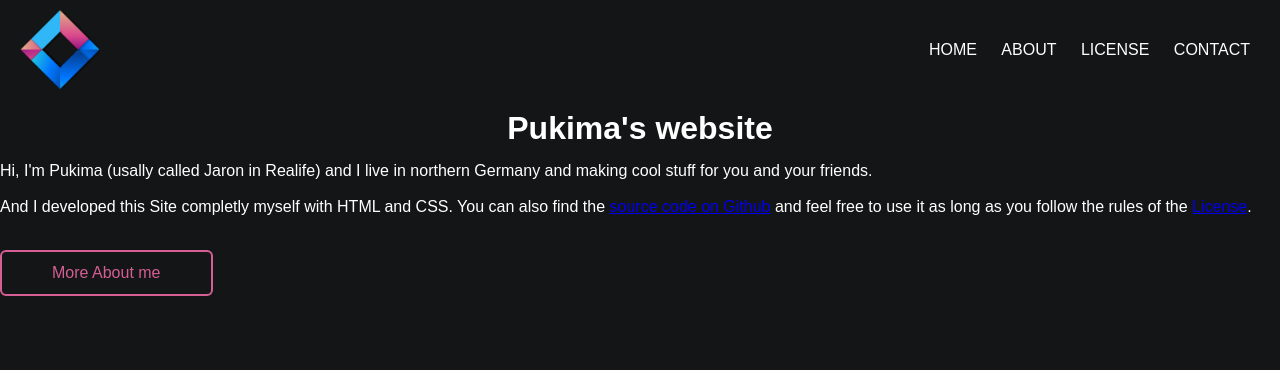
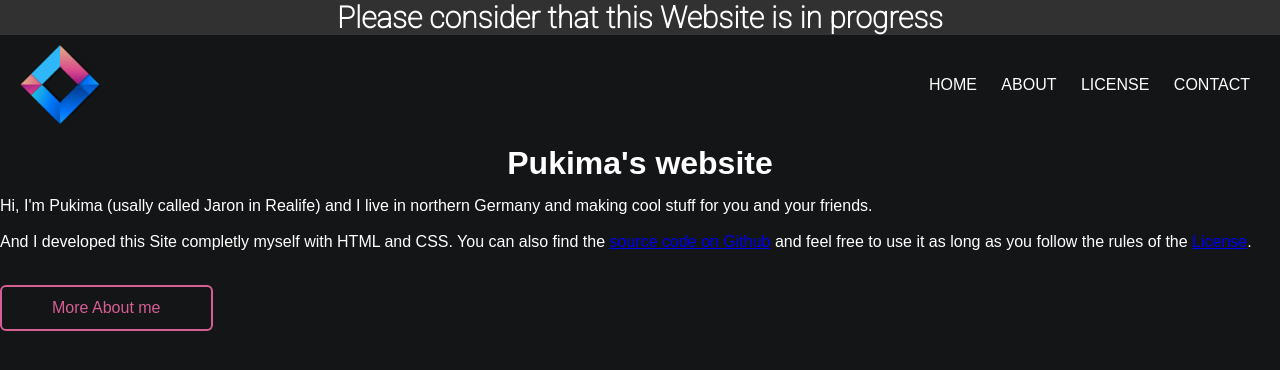
Before and after one commit to Pukimaa/pukimaa.github.io, a PHP site: page / in a window 1280 px wide. Shown: the top 370 px of the page. Run offline with PHP 8.4, Linux system fonts and the light colour scheme; some libraries are stand-ins or nearby versions.

Commit message:
Added a Note that this Site is in progress

```diff
--- a/index.html
+++ b/index.html
@@ -8,8 +8,19 @@
     <script src="loading.js"></script>
     <meta name="viewport" content="width=device-width, initial-scale=1">
     <link rel="stylesheet" href="https://use.fontawesome.com/releases/v5.6.1/css/all.css">
+    <script src="https://ajax.googleapis.com/ajax/libs/jquery/3.5.1/jquery.min.js"></script>
+    <link href="https://fonts.googleapis.com/css2?family=Roboto:wght@100&display=swap" rel="stylesheet">
 </head>
 <body>
+  <!--Popup-->
+  <div class="note">
+    <div class="center">
+      <h1 style="font-family: 'Roboto', sans-serif;">Please consider that this Website is in progress</h1>
+    </div>
+  </div>
+
+
+  <!--Menu-->
     <div class="header">
         <img src="Logo.png" alt="Logo" class="logo" height="80%" width="auto" style="margin-top: 10px;">
         <input type="checkbox" id="chk">
@@ -36,7 +47,7 @@
     <img src="loading.gif" alt="Loading..." />
 </div>
 
-    <h1 style="text-align: center; margin-top: 10px;">Pukima's website</h1>
+    <h1 style="text-align: center; margin-top: 10px; font-family: Titan One, sans-serif;">Pukima's website</h1>
 
     <!--About me on home-->
     <p style="margin-top: 15px;">Hi, I'm Pukima (usally called Jaron in Realife) and I live in northern Germany and making cool stuff for you and your friends.</p> <br>
--- a/style.css
+++ b/style.css
@@ -5,7 +5,6 @@ body {
 }
 
 h1 {
-    font-family: Titan One, sans-serif;
     text-align: center;
 }
 
@@ -147,3 +146,12 @@ h1 {
       right: 0;
     }
 }
+
+@import url('https://fonts.googleapis.com/css2?family=Roboto:wght@100&display=swap');
+.note {
+  width: 100%;
+  overflow: hidden;
+  background: #313131;
+  margin-top: 0px;
+  font-size: 15px;
+}
```
